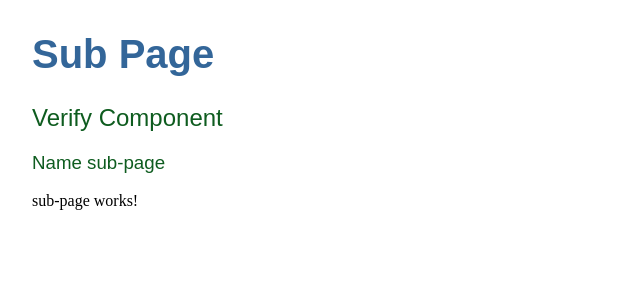
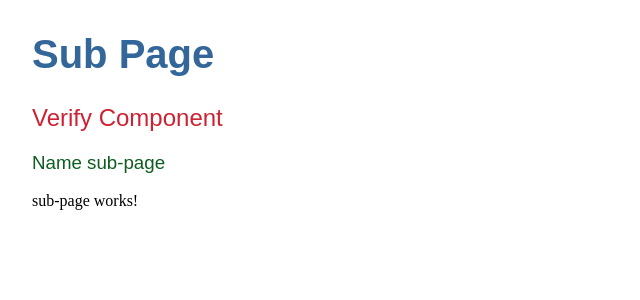
Before and after one commit to ding99/A2Css01, an Angular app: page / in a window 1280 px wide. Shown: the top 300 px of the page, without its empty margins (0-640 px from the left). Built offline with nearby package versions, Linux system fonts and the light colour scheme.

Commit message:
component color

```diff
--- a/src/app/sub-page/sub-page.component.css
+++ b/src/app/sub-page/sub-page.component.css
@@ -0,0 +1,3 @@
+h2 {
+    color: #c23;
+}
```
